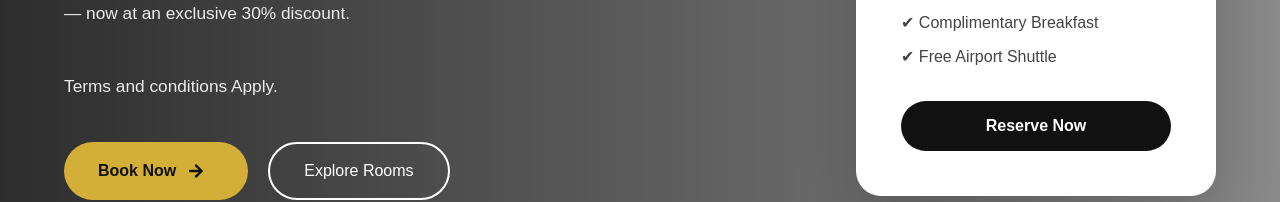
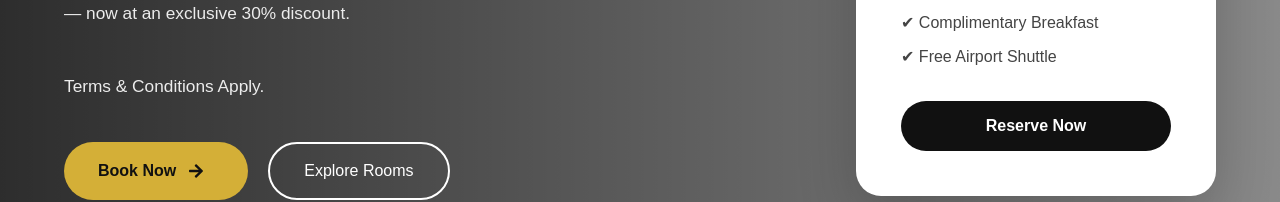
Before and after one commit to Godwinchinkwe/AirportGoldenTulipHotel, a Next.js app: page /weekend in a window 1280 px wide. Shown: the part 501-703 px from the top of the page. Built offline with nearby package versions, Linux system fonts and the light colour scheme.

Commit message:
capital c

```diff
--- a/src/app/weekend/weekend.js
+++ b/src/app/weekend/weekend.js
@@ -59,7 +59,7 @@ const Weekend = () => {
                 premium amenities and warm hospitality —
                 now at an exclusive 30% discount.
               </p>
-              <p>Terms and conditions Apply.</p>
+              <p>Terms & Conditions Apply.</p>
 
               <div className="promo-buttons">
 
```
